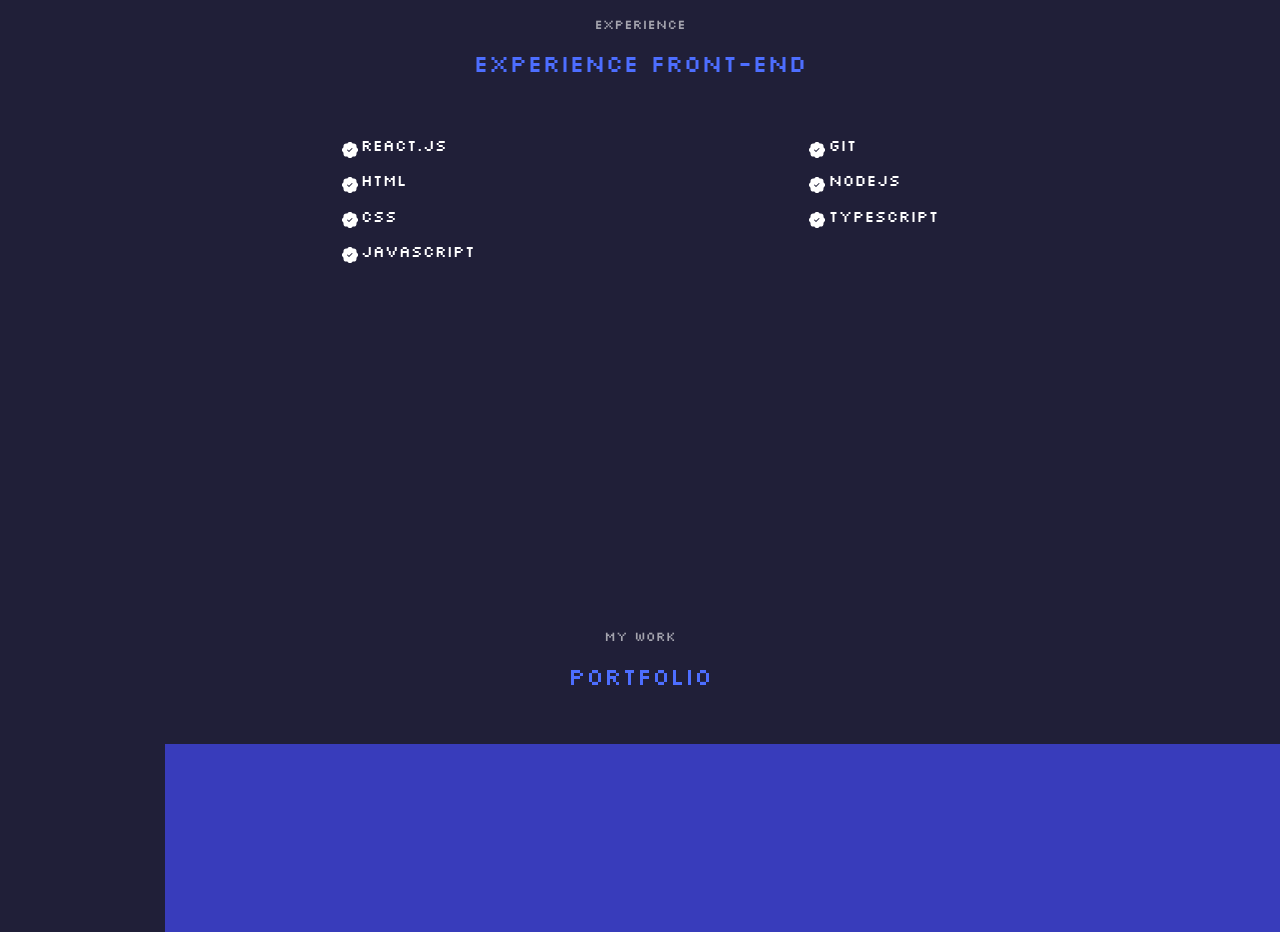
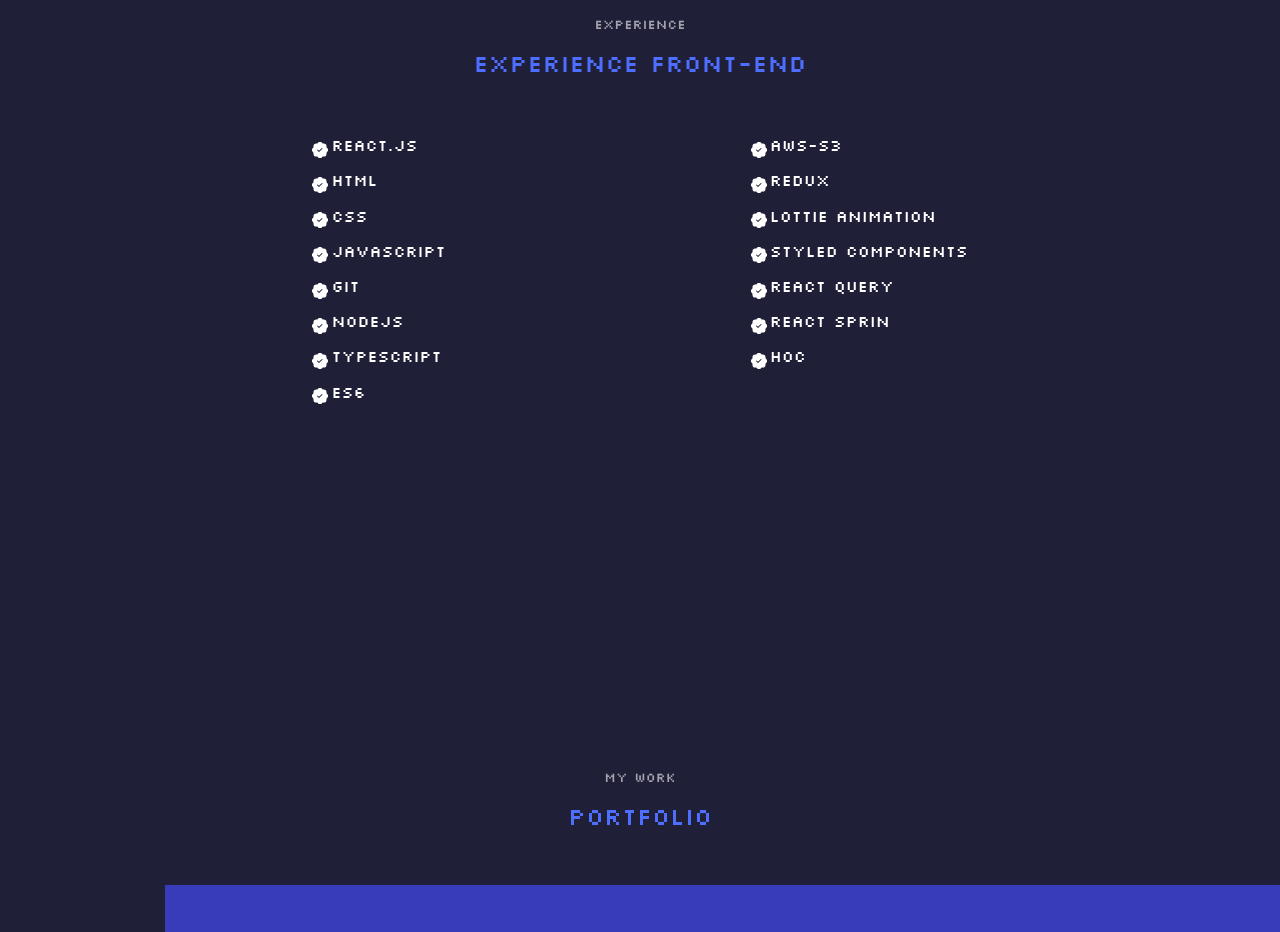
Before and after one commit to pellegabriel/curriculum, a React (Create React App) app: page / in a window 1280 px wide. Shown: the part 1760-2692 px from the top of the page. Built offline with nearby package versions, Linux system fonts and the light colour scheme; grey boxes are pictures that could not be loaded.

Commit message:
add experience

```diff
--- a/src/components/experience/Experience.jsx
+++ b/src/components/experience/Experience.jsx
@@ -6,8 +6,7 @@
         <section id="experience">
             <h5>Experience</h5>
             <h2>Experience Front-end</h2>
-
-            <div className="container-experience__container">
+             <div className="container-experience__container">
                     <div className="experience__content">
                         <article className="experience__details">
                             <BsPatchCheckFill />
@@ -25,8 +24,6 @@
                             <BsPatchCheckFill />
                             <h4>JavaScript</h4>
                         </article>
-                    </div>
-                    <div className="experience__content">
                         <article className="experience__details">
                             <BsPatchCheckFill />
                             <h4>Git</h4>
@@ -39,6 +36,41 @@
                             <BsPatchCheckFill />
                             <h4>TypeScript</h4>
                         </article>
+                        <article className="experience__details">
+                            <BsPatchCheckFill />
+                            <h4>ES6</h4>
+                        </article>
+                    </div>
+                    <div className="experience__content">
+
+                        <article className="experience__details">
+                            <BsPatchCheckFill />
+                            <h4>AWS-S3</h4>
+                        </article>
+                        <article className="experience__details">
+                            <BsPatchCheckFill />
+                            <h4>Redux</h4>
+                        </article>
+                        <article className="experience__details">
+                            <BsPatchCheckFill />
+                            <h4>Lottie Animation</h4>
+                        </article>
+                        <article className="experience__details">
+                            <BsPatchCheckFill />
+                            <h4>Styled Components</h4>
+                        </article>
+                        <article className="experience__details">
+                            <BsPatchCheckFill />
+                            <h4>React Query</h4>
+                        </article>
+                        <article className="experience__details">
+                            <BsPatchCheckFill />
+                            <h4>React Sprin</h4>
+                        </article>
+                        <article className="experience__details">
+                            <BsPatchCheckFill />
+                            <h4>Hoc</h4>
+                        </article>
                     </div>
             </div>
         </section>
```
